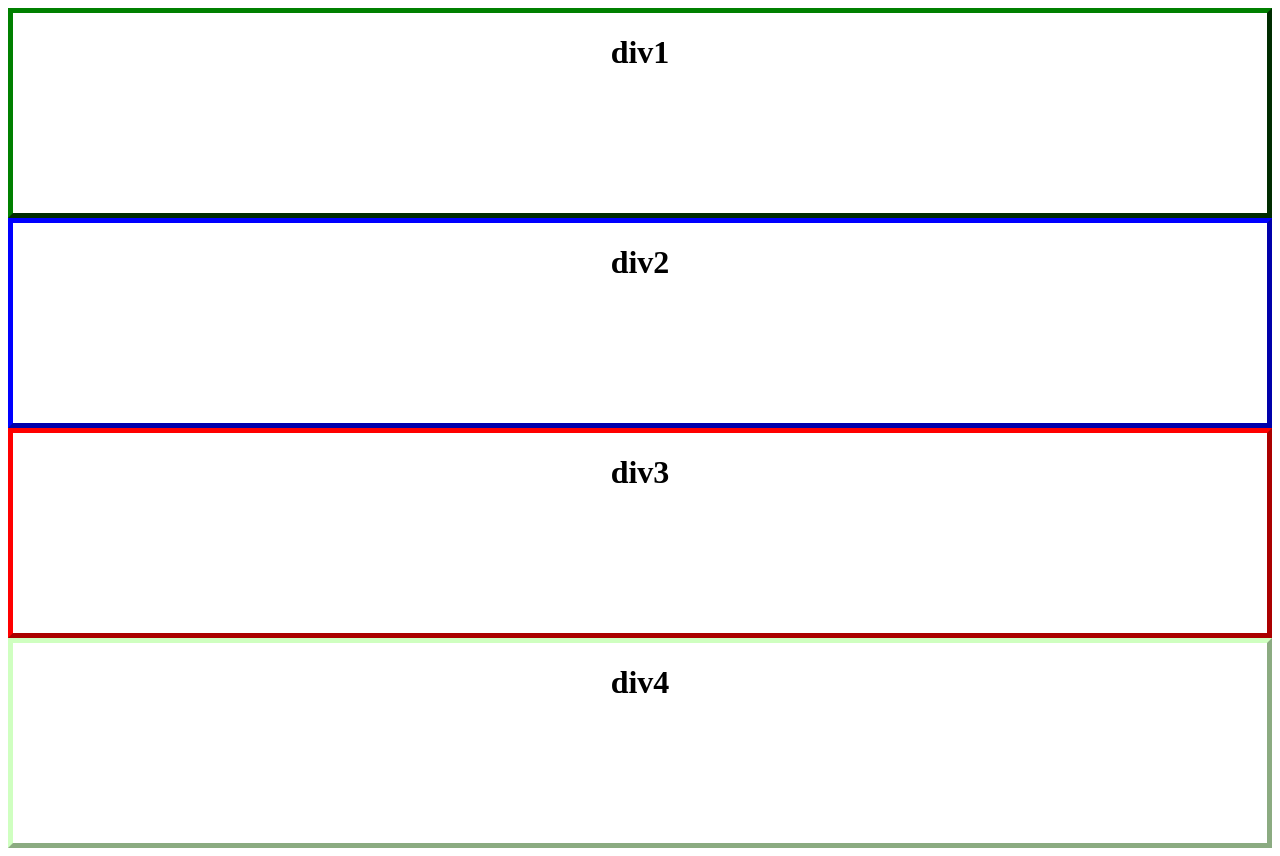
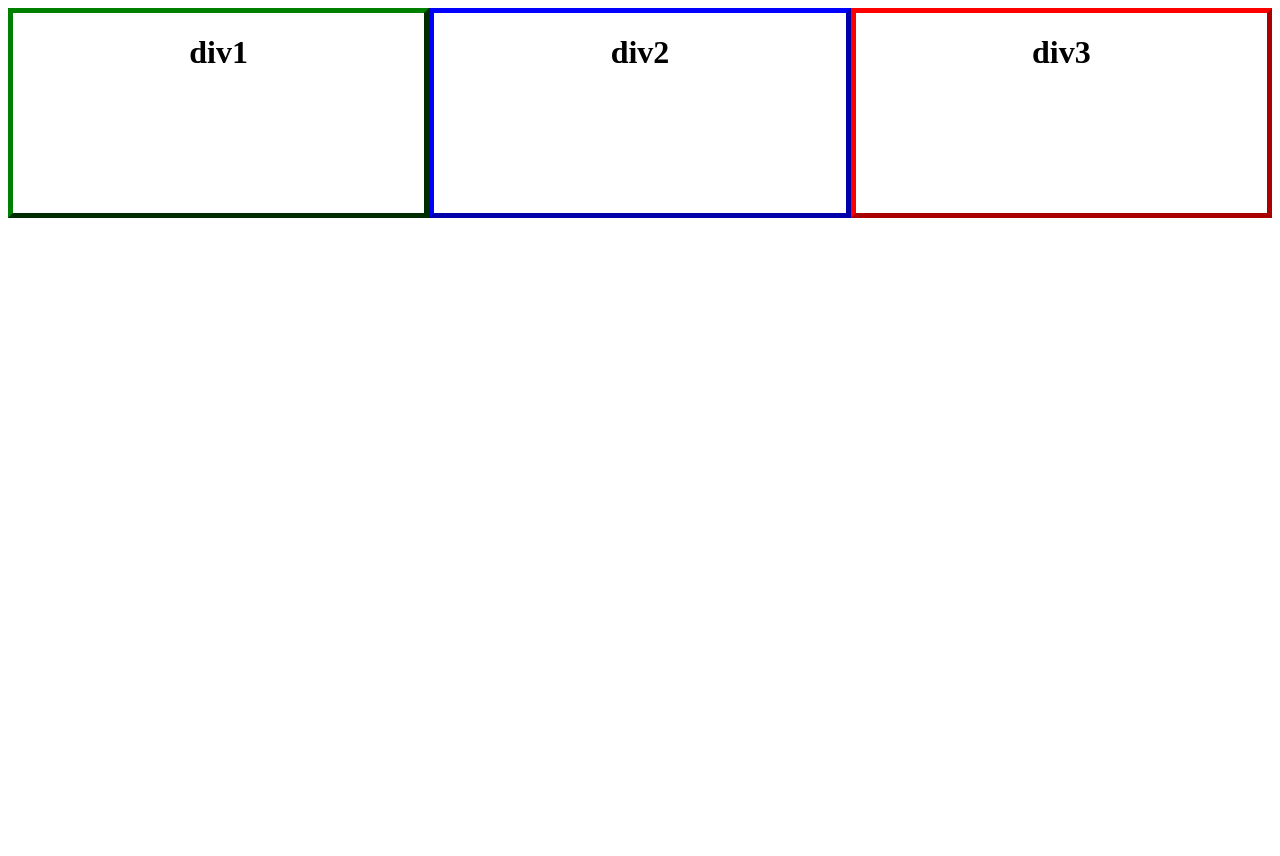
Before and after one commit to siphera/group, a plain HTML site: page index.html in a window 1280 px wide. After the commit the page ends 800 px from the top, so only its background shows below. Drawn offline with Linux system fonts and the light colour scheme.

Commit message:
modified

```diff
--- a/index.html
+++ b/index.html
@@ -1,12 +1,15 @@
 <!DOCTYPE html>
 <html lang="en">
+
 <head>
     <meta charset="UTF-8">
     <meta name="viewport" content="width=device-width, initial-scale=1.0">
     <link rel="stylesheet" href="style.css">
     <title>DIV</title>
 </head>
+
 <body>
+    <div class="main">
         <div class="div1">
             <h1>div1</h1>
         </div>
@@ -16,8 +19,10 @@
         <div class="div3">
             <h1>div3</h1>
         </div>
-    <div class="div4">
+        <!-- <div class="div4">
         <h1>div4</h1>
+    </div> -->
     </div>
 </body>
+
 </html>
--- a/style.css
+++ b/style.css
@@ -2,24 +2,27 @@
     border: 5px outset green;
     text-align: center;
     height: 200px;
-    /* width: 50%; */
+    width: 100%;
   }
 
   .div2 {
     border: 5px outset blue;
     text-align: center;
     height: 200px;
-    /* width: 50%; */
-    /* margin-top: 50px;; */
+    width: 100%;
   }
 
   .div3 {
     border: 5px outset red;
     text-align: center;
     height: 200px;
+    width: 100%;
   }
-  .div4 {
-    border: 5px outset rgb(207, 255, 192);
-    text-align: center;
-    height: 200px;
+
+  div {
+      margin: 0px;
   }
+
+.main {
+    display: flex;
+}
```
Lines whose indentation alone changed are shown as unchanged.
